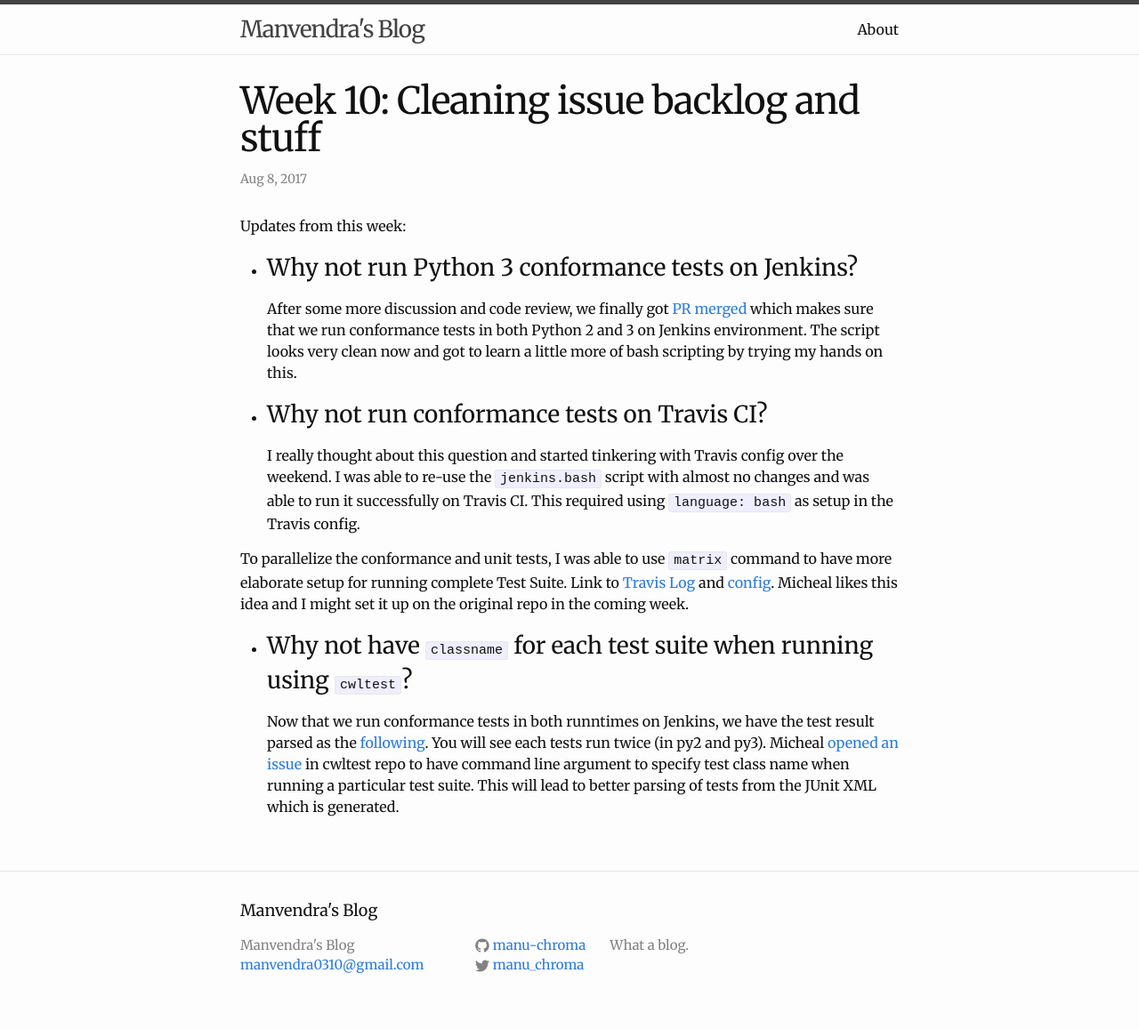
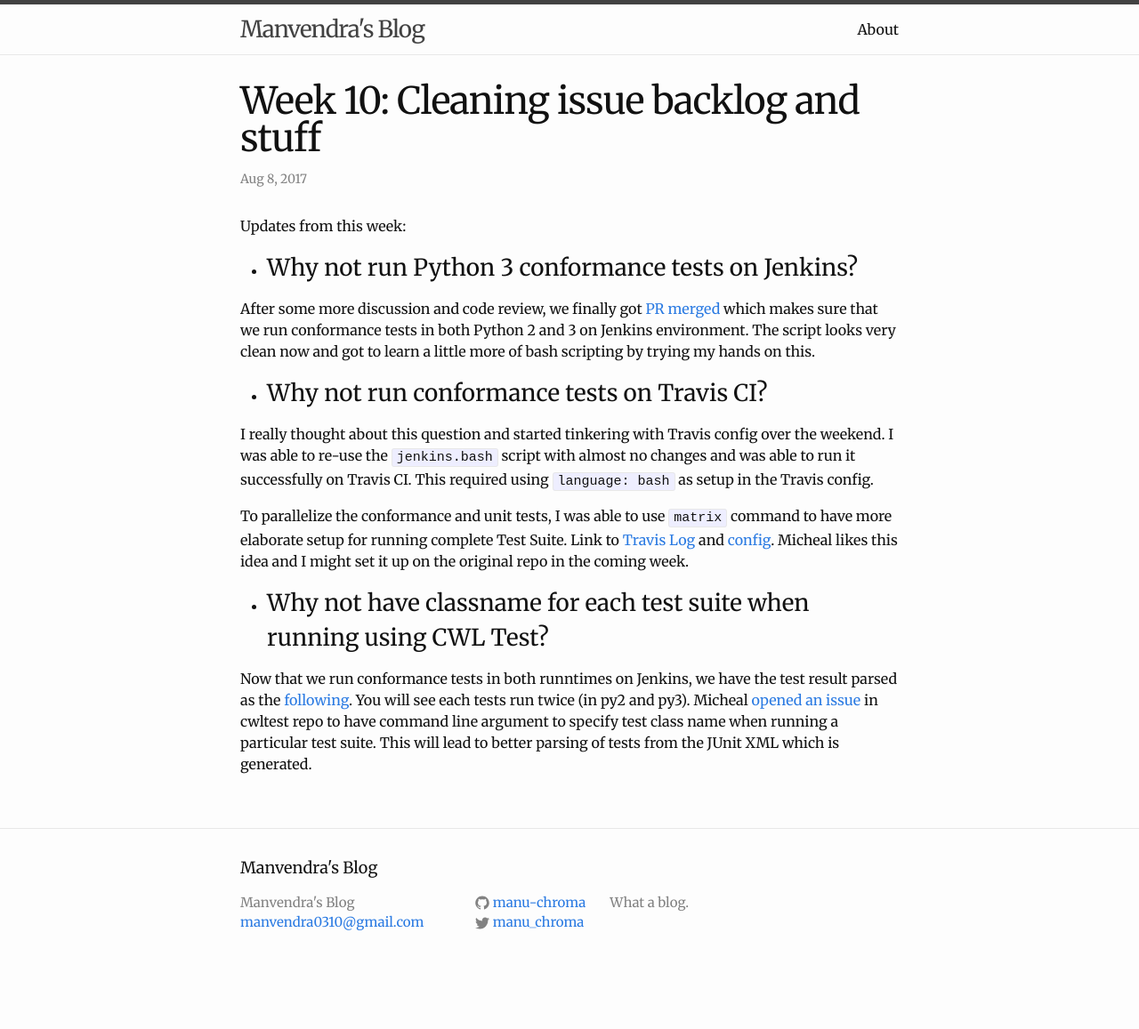
Before and after one commit to manu-chroma/blog, a Jekyll site: the page built from _posts/2017-08-08-week-10.md, in a window 1280 px wide. Shown: the whole page at 89% size. Built offline with Jekyll 4.4.1, drawn with Linux system fonts in a browser that asks for light colours; comment, search, counter and statistics services are not loaded; after the commit the page ends 1109 px from its top, so only the background shows below that.

Commit message:
edit week 10

```diff
--- a/_posts/2017-08-08-week-10.md
+++ b/_posts/2017-08-08-week-10.md
@@ -8,13 +8,19 @@ published: true
 Updates from this week:
 
 - ### Why not run Python 3 conformance tests on Jenkins?
+
+
 After some more discussion and code review, we finally got [PR merged](https://github.com/common-workflow-language/cwltool/pull/505) which makes sure that we run conformance tests in both Python 2 and 3 on Jenkins environment. The script looks very clean now and got to learn a little more of bash scripting by trying my hands on this.
 
 - ### Why not run conformance tests on Travis CI?
+
+
 I really thought about this question and started tinkering with Travis config over the weekend. I was able to re-use the ``jenkins.bash`` script with almost no changes and was able to run it successfully on Travis CI. This required using ``language: bash`` as setup in the Travis config.
 
 To parallelize the conformance and unit tests, I was able to use ``matrix`` command to have more elaborate setup for running complete Test Suite. Link to [Travis Log](https://travis-ci.org/manu-chroma/cwltool/builds/261475174) and [config](https://github.com/manu-chroma/cwltool/blob/conformance_dream/.travis.yml).
 Micheal likes this idea and I might set it up on the original repo in the coming week.
 
-- ### Why not have ``classname`` for each test suite when running using ``cwltest``?
+- ### Why not have classname for each test suite when running using CWL Test?
+
+
 Now that we run conformance tests in both runntimes on Jenkins, we have the test result parsed as the [following](https://ci.commonwl.org/job/cwltool-pr-conformance-multiver/687/version=v1.0/testReport/conformance_test_v1/0/). You will see each tests run twice (in py2 and py3). Micheal [opened an issue](https://github.com/common-workflow-language/cwltest/issues/32) in cwltest repo to have command line argument to specify test class name when running a particular test suite. This will lead to better parsing of tests from the JUnit XML which is generated.
```
